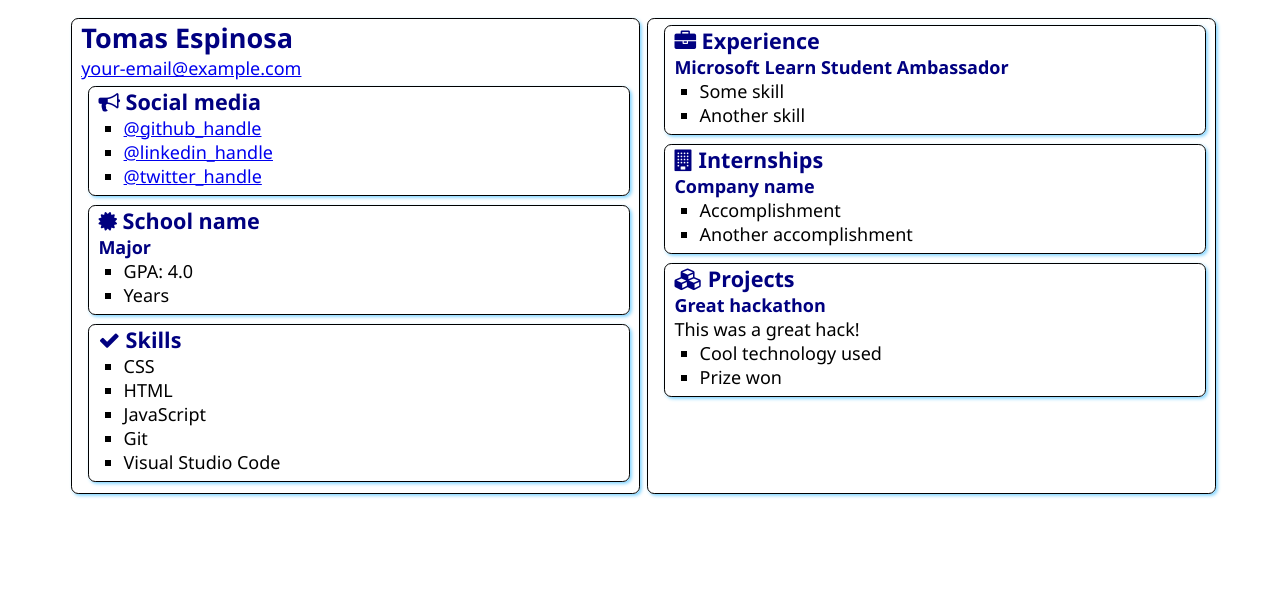
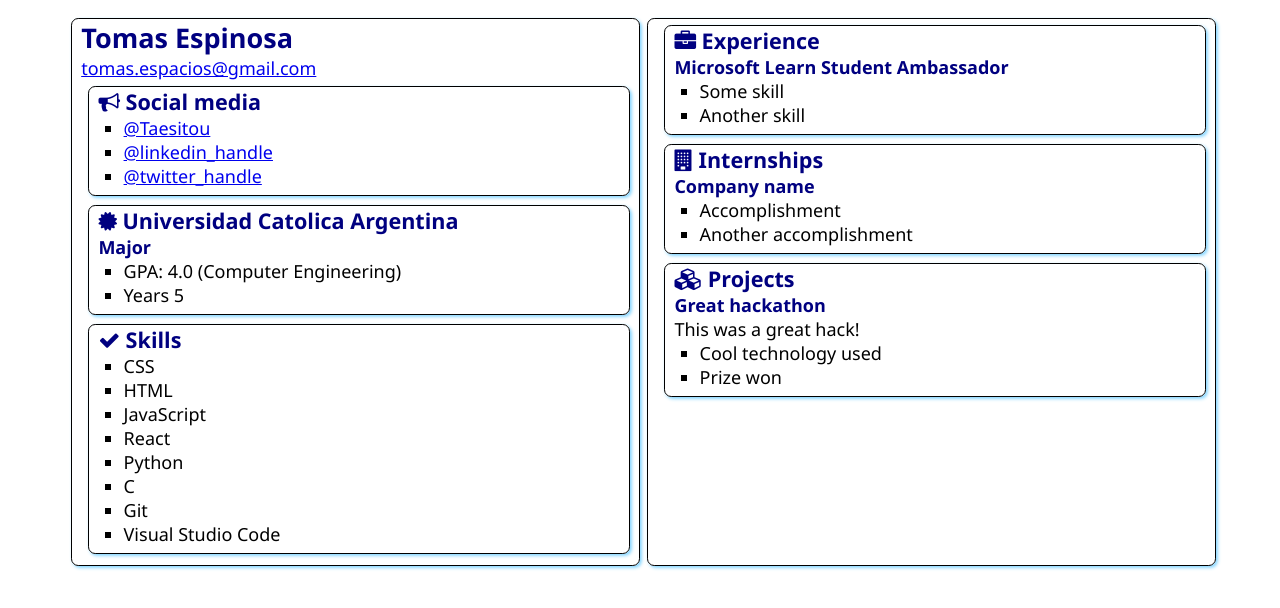
Before and after one commit to Taesitou/SATechnicalOnboarding, a plain HTML site: page src/index.html in a window 1280 px wide. Drawn offline with Linux system fonts and the light colour scheme.

Commit message:
Updating some data

```diff
--- a/src/index.html
+++ b/src/index.html
@@ -13,7 +13,7 @@
     <main>
         <article class="box">
             <h1>Tomas Espinosa</h1>
-            <div><a href="mailto:your.email@example.com">your-email@example.com</a></div>
+            <div><a href="mailto:your.email@example.com">tomas.espacios@gmail.com</a></div>
 
             <section class="box">
                 <h2>
@@ -21,7 +21,7 @@
                     Social media
                 </h2>
                 <ul>
-                    <li><a href="https://github.com/<handle>">@github_handle</a></li>
+                    <li><a href="https://github.com/Taesitou">@Taesitou</a></li>
                     <li><a href="https://linkedin.com/in/<handle>">@linkedin_handle</a></li>
                     <li><a href="https://twitter.com/<handle>">@twitter_handle</a></li>
                 </ul>
@@ -31,12 +31,12 @@
                 <div class="education">
                     <h2>
                         <i class="fa fa-certificate" aria-hidden="true"></i>
-                        School name
+                        Universidad Catolica Argentina
                     </h2>
                     <h3>Major</h3>
                     <ul>
-                        <li>GPA: 4.0</li>
-                        <li>Years</li>
+                        <li>GPA: 4.0 (Computer Engineering)</li>
+                        <li>Years 5</li>
                     </ul>
                 </div>
             </section>
@@ -50,6 +50,9 @@
                     <li>CSS</li>
                     <li>HTML</li>
                     <li>JavaScript</li>
+                    <li>React</li>
+                    <li>Python</li>
+                    <li>C</li>
                     <li>Git</li>
                     <li>Visual Studio Code</li>
                 </ul>
```
